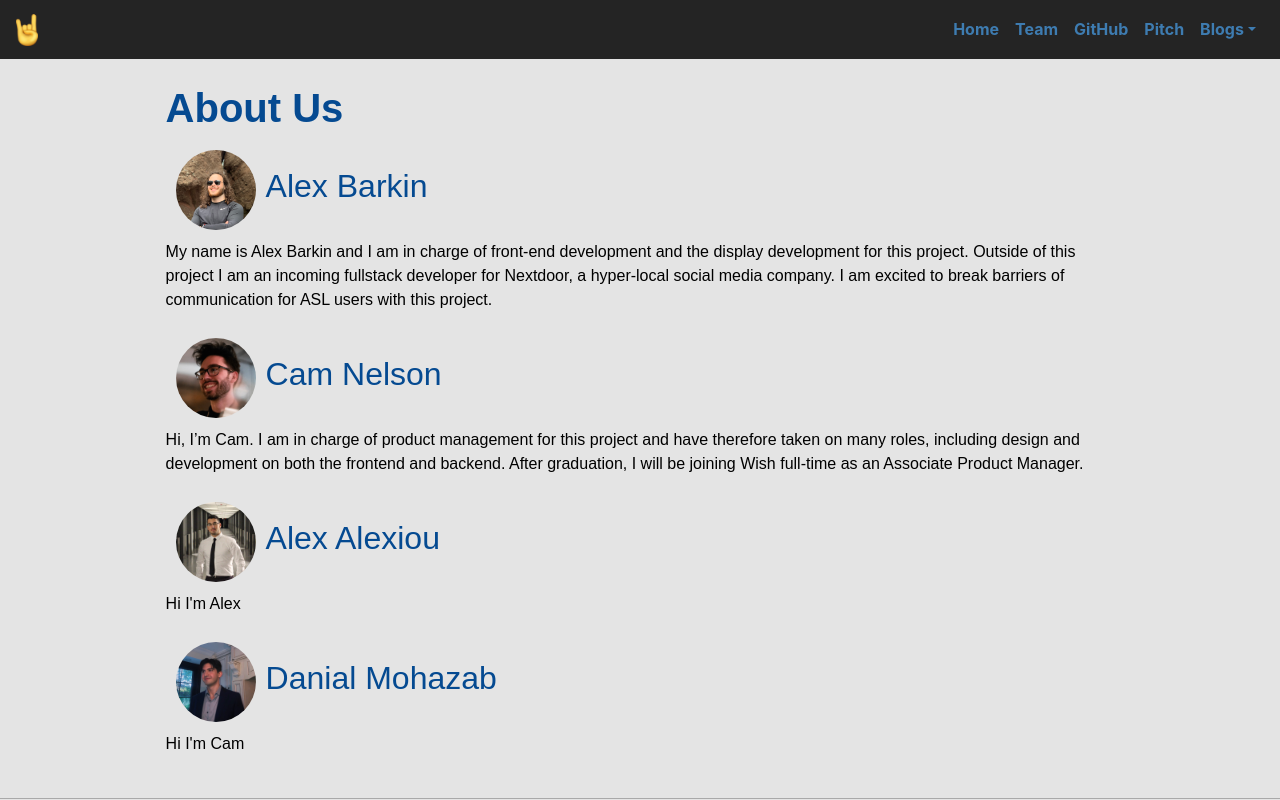
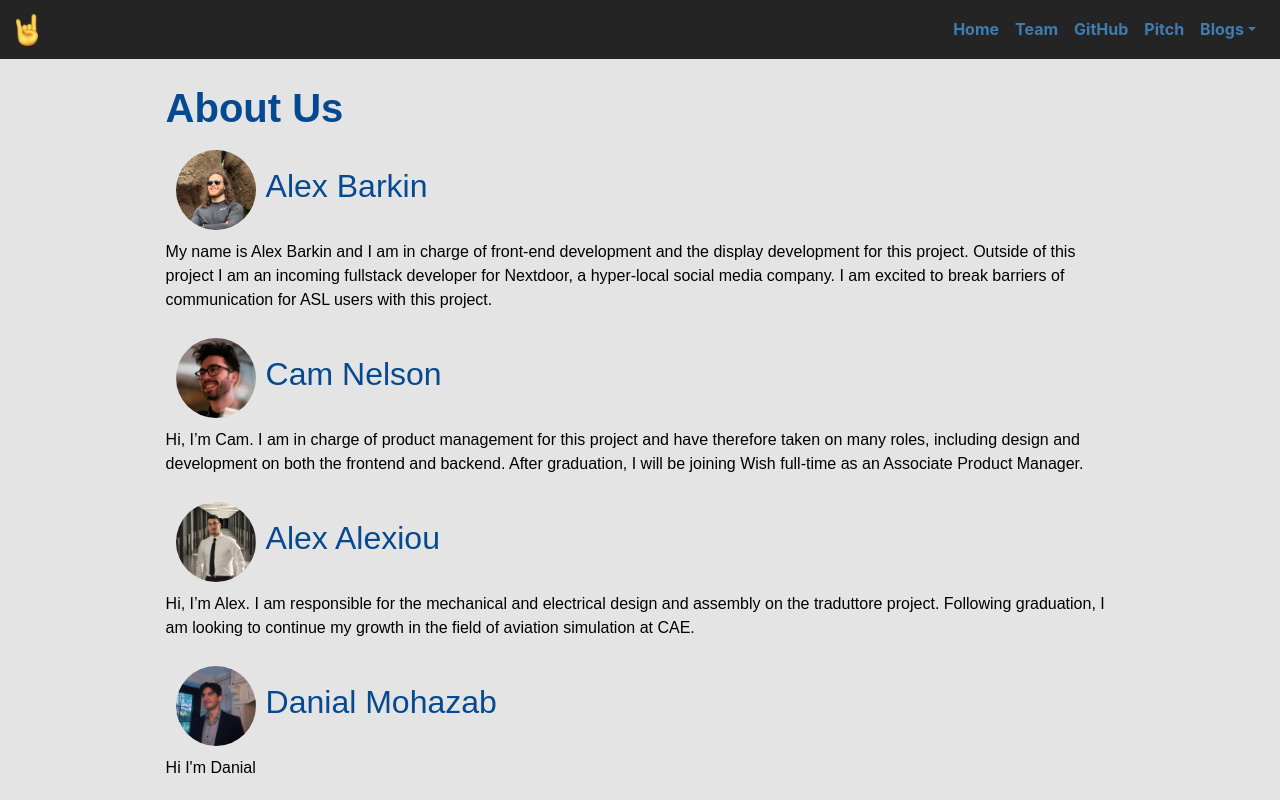
Before and after one commit to traduttore/traduttore.github.io, a Gatsby site: page /Team in a window 1280 px wide. Shown: the top 800 px of the page. Built offline with nearby package versions, Linux system fonts and the light colour scheme; Gatsby itself is replaced by a stand-in of ours; a web font is replaced by a local one.

Commit message:
Update team

```diff
--- a/src/pages/Team.jsx
+++ b/src/pages/Team.jsx
@@ -31,21 +31,23 @@ const Team = () => (
       </div>
       <p>{`Hi, I’m Cam. I am in charge of product management for this project and have therefore
       taken on many roles, including design and development on both the frontend and backend.
-      After graduation, I will be joining Wish full-time as an Associate Product Manager. `}</p>
+      After graduation, I will be joining Wish full-time as an Associate Product Manager.`}</p>
       <div style={{display: 'flex'}}>
         <a href="https://www.linkedin.com/in/alex-alexiou/" target="_blank">
           <img src={headshotAlexiou} className="headshot" alt="headshot" />
         </a>
         <h2 style ={{flex: 1,alignSelf: "center"}}>Alex Alexiou</h2>
       </div>
-      <p>{`Hi I'm Alex`}</p>
+      <p>{`Hi, I’m Alex. I am responsible for the mechanical and electrical design and assembly
+      on the traduttore project. Following graduation, I am looking to continue my growth in the
+      field of aviation simulation at CAE.`}</p>
       <div style={{display: 'flex'}}>
         <a href="https://www.linkedin.com/in/dmohazab/" target="_blank">
           <img src={headshotDanial} className="headshot" alt="headshot" />
         </a>
         <h2 style ={{flex: 1,alignSelf: "center"}}>Danial Mohazab</h2>
       </div>
-      <p>{`Hi I'm Cam`}</p>
+      <p>{`Hi I'm Danial`}</p>
     </article>
   </Layout>
 );
```
